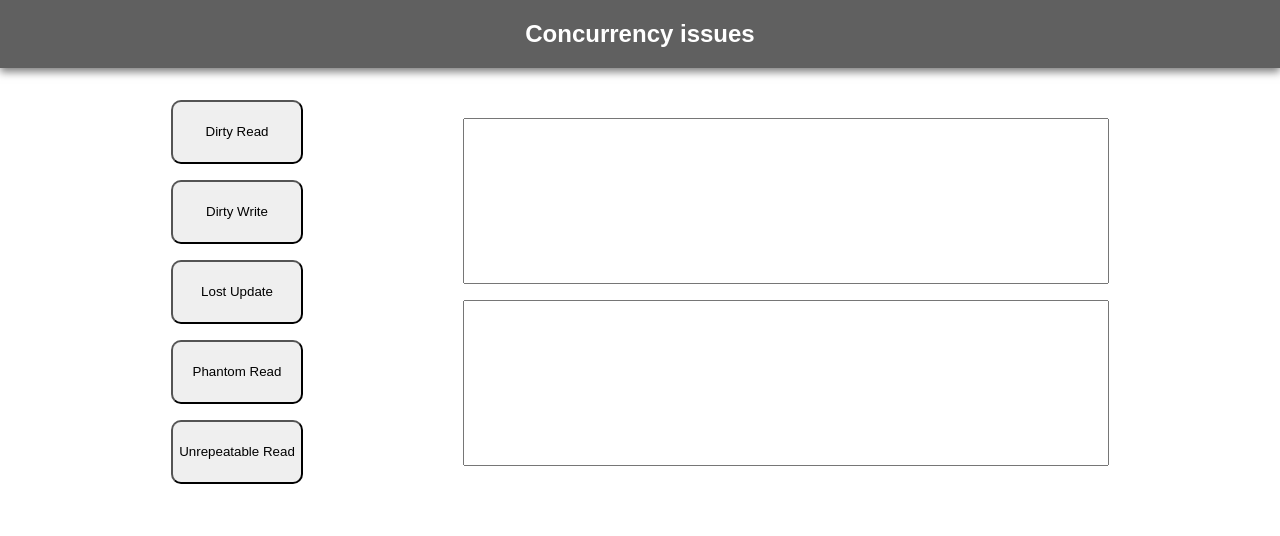
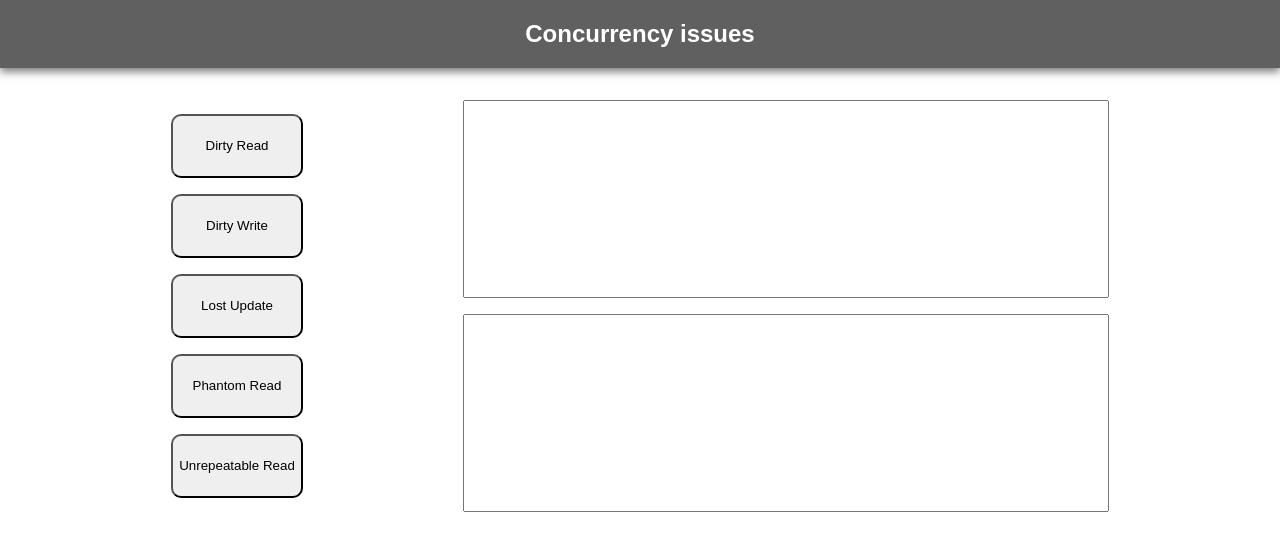
Before and after one commit to Konolin/database-management-systems, a React (Create React App) app in the folder fe/: page / in a window 1280 px wide. Shown: the top 536 px of the page. Built offline with nearby package versions, Linux system fonts and the light colour scheme.

Commit message:
Small fix

```diff
--- a/fe/src/App.css
+++ b/fe/src/App.css
@@ -26,7 +26,7 @@
 }
 
 .textarea {
-    height: 10rem;
+    height: 12rem;
     width: 40rem;
     resize: none;
     /*border: none;*/
--- a/fe/src/explanations.js
+++ b/fe/src/explanations.js
@@ -1,6 +1,8 @@
 const DIRTY_WRITE_EXPLANATION =
     "Dirty write explanation\n\n" +
     "Transaction 1          Transaction 2\n" +
+    "Read X/n" +
+    "                                Read X\n" +
     "Update X -> Y\n" +
     "                                Update X -> Z\n" +
     "                                Commit Z\n" +
@@ -29,7 +31,9 @@ const UNREPEATABLE_READ_EXPLANATION = "temp - unrepeatable read explanation";
 const LOST_UPDATE_EXPLANATION =
     "Lost update explanation\n\n" +
     "Transaction 1          Transaction 2\n" +
+    "Read X\n" +
     "Update X -> Y\n" +
+    "                                Read Y\n" +
     "                                Update Y -> Z\n" +
     "                                Commit Z\n" +
     "Commit Y\n\n" +
```
